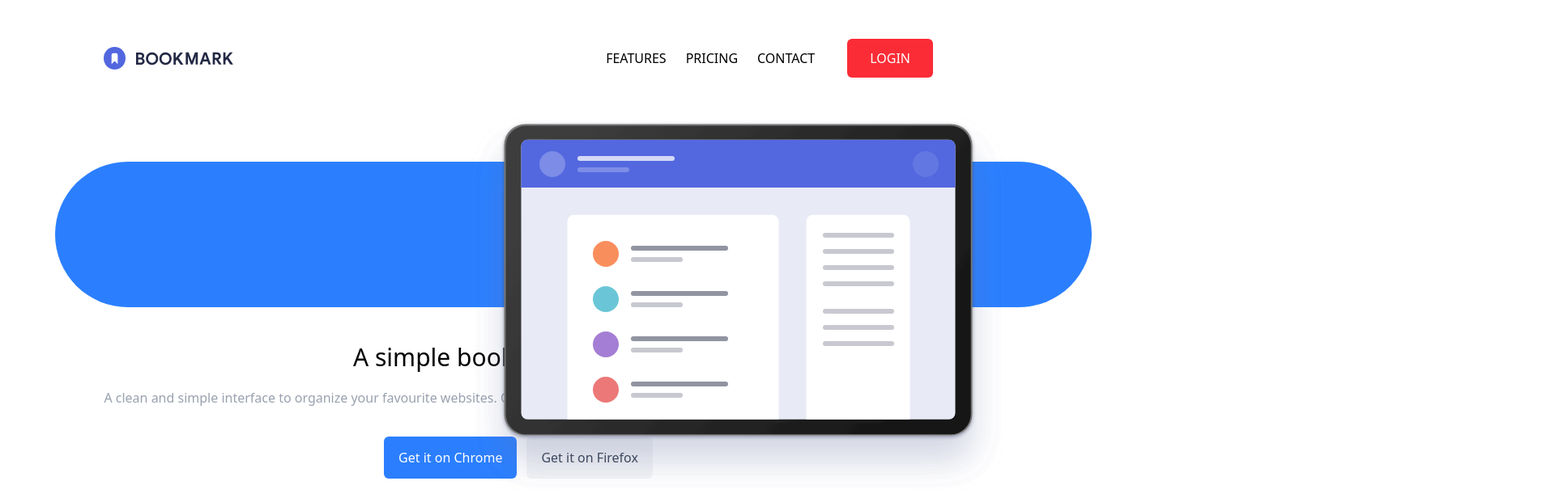
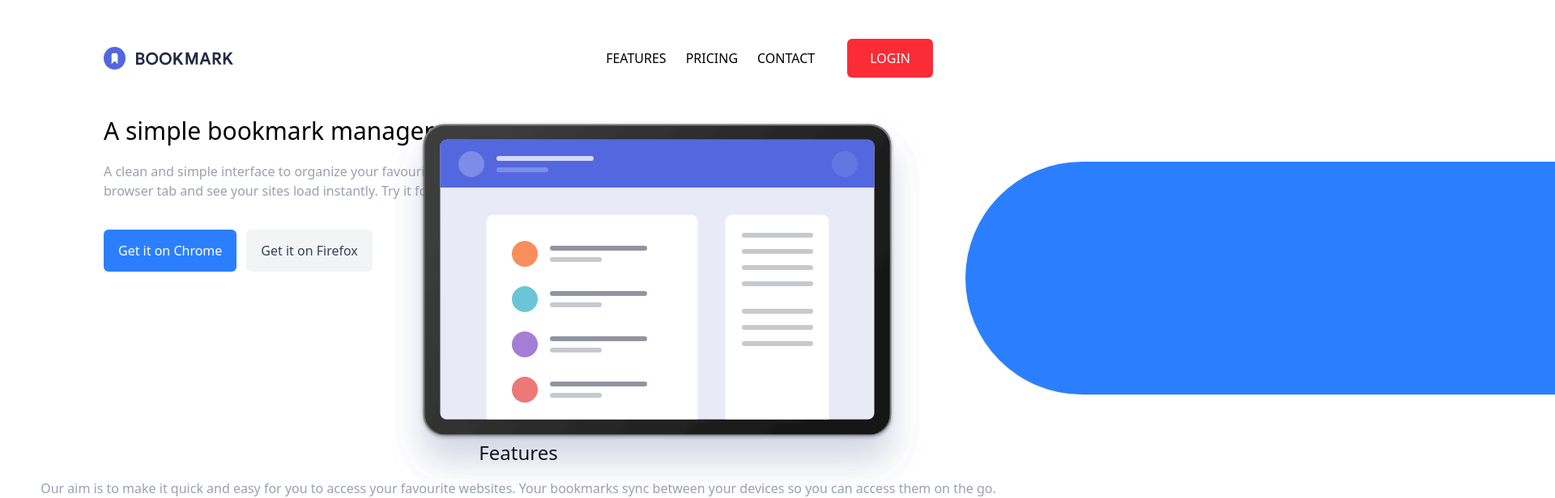
Before and after one commit to mstne03/Sprint-5, a React (Vite) app: page / in a window 1280 px wide. Shown: the top 616 px of the page at 81% size, 1920 px wide, since content can reach past the window. Built offline with nearby package versions, Linux system fonts and the light colour scheme.

Commit message:
feature - First stylings for responsive design in hero section

```diff
--- a/src/components/HeroSection/HeroSection.tsx
+++ b/src/components/HeroSection/HeroSection.tsx
@@ -4,7 +4,7 @@ import Image from '../../assets/Imagenes/illustration-hero.svg'
 import TextTemplate from '../TextTemplate/TextTemplate'
 
 const HeroSection = () => (
-  <section className="mx-7 flex flex-col justify-between space-y-70">
+  <section className="mx-7 md:mx-20 lg:mx-32 flex flex-col justify-between space-y-70 md:flex-row-reverse md:gap-96">
     <ImageBgdBlob
       imgSrc={Image}
     />
@@ -20,9 +20,10 @@ const HeroSection = () => (
         "
         titleSize="text-3xl"
         spaceY="space-y-5"
+        textFlow="text-center md:text-left"
       />
 
-      <div className="flex justify-center items-center gap-3">
+      <div className="flex justify-center md:justify-start items-center gap-3">
         <ButtonComponent text="Get it on Chrome" textColor="text-white"/>
 
         <ButtonComponent text="Get it on Firefox" bg_color="bg-gray-100" textColor="text-gray-700"/>
--- a/src/components/ImageBgdBlob/ImageBgdBlob.tsx
+++ b/src/components/ImageBgdBlob/ImageBgdBlob.tsx
@@ -19,8 +19,10 @@ const ImgBgdBlob = ({
       after:bg-blue-500
       after:rounded-full
       after:-z-10
-      after:w-dvw
+      after:w-200
+      after:sm:w-300
       after:h-45
+      after:sm:h-72
       ${blobYDirection}
       ${blobXDirection}
     `}
@@ -28,7 +30,15 @@ const ImgBgdBlob = ({
       <img
         src={imgSrc}
         alt="hero-image"
-        className={`object-contain z-10 absolute right-3 ${imageYDirection}`}
+        className={`
+          object-contain
+          z-10
+          absolute
+          right-3
+          sm:max-w-[500px]
+          md:max-w-none
+          ${imageYDirection}
+        `}
       />
     </div>
   </div>
--- a/src/components/TextTemplate/TextTemplate.tsx
+++ b/src/components/TextTemplate/TextTemplate.tsx
@@ -5,7 +5,8 @@ interface TextTemplateProps {
   titleSize?:string,
   titlePadding?:string,
   content:string,
-  contentSize?:string
+  contentSize?:string,
+  textFlow?:string
 }
 
 const TextTemplate = ({
@@ -15,7 +16,8 @@ const TextTemplate = ({
   titleSize = "text-2xl",
   titlePadding = "",
   content,
-  contentSize = ""
+  contentSize = "",
+  textFlow = "text-center"
 }:TextTemplateProps) => (
     <div className={`
           ${paddingX}
@@ -25,7 +27,7 @@ const TextTemplate = ({
       <h1 className={`
             ${titleSize}
             ${titlePadding}
-            text-center
+            ${textFlow}
             font-medium
           `}
       >
@@ -34,7 +36,7 @@ const TextTemplate = ({
 
       <p className={`
           ${contentSize}
-          text-center
+          ${textFlow}
           text-gray-400
         `}
       >
--- a/src/styles/index.css
+++ b/src/styles/index.css
@@ -210,20 +210,47 @@
   .hidden {
     display: none;
   }
+  .table {
+    display: table;
+  }
   .w-auto {
     width: auto;
   }
   .w-full {
     width: 100%;
   }
+  .max-w-1 {
+    max-width: calc(var(--spacing) * 1);
+  }
   .max-w-35 {
     max-width: calc(var(--spacing) * 35);
+  }
+  .max-w-\[200px\] {
+    max-width: 200px;
+  }
+  .max-w-\[300px\] {
+    max-width: 300px;
+  }
+  .max-w-\[400px\] {
+    max-width: 400px;
+  }
+  .max-w-\[500px\] {
+    max-width: 500px;
+  }
+  .max-w-\[600px\] {
+    max-width: 600px;
+  }
+  .border-collapse {
+    border-collapse: collapse;
   }
   .transform {
     transform: var(--tw-rotate-x,) var(--tw-rotate-y,) var(--tw-rotate-z,) var(--tw-skew-x,) var(--tw-skew-y,);
   }
   .cursor-pointer {
     cursor: pointer;
+  }
+  .resize {
+    resize: both;
   }
   .flex-col {
     flex-direction: column;
@@ -294,6 +321,10 @@
   .rounded-b-2xl {
     border-bottom-right-radius: var(--radius-2xl);
     border-bottom-left-radius: var(--radius-2xl);
+  }
+  .border {
+    border-style: var(--tw-border-style);
+    border-width: 1px;
   }
   .border-2 {
     border-style: var(--tw-border-style);
@@ -395,6 +426,9 @@
   .text-white {
     color: var(--color-white);
   }
+  .underline {
+    text-decoration-line: underline;
+  }
   .shadow {
     --tw-shadow: 0 1px 3px 0 var(--tw-shadow-color, rgb(0 0 0 / 0.1)), 0 1px 2px -1px var(--tw-shadow-color, rgb(0 0 0 / 0.1));
     box-shadow: var(--tw-inset-shadow), var(--tw-inset-ring-shadow), var(--tw-ring-offset-shadow), var(--tw-ring-shadow), var(--tw-shadow);
@@ -402,6 +436,10 @@
   .shadow-lg {
     --tw-shadow: 0 10px 15px -3px var(--tw-shadow-color, rgb(0 0 0 / 0.1)), 0 4px 6px -4px var(--tw-shadow-color, rgb(0 0 0 / 0.1));
     box-shadow: var(--tw-inset-shadow), var(--tw-inset-ring-shadow), var(--tw-ring-offset-shadow), var(--tw-ring-shadow), var(--tw-shadow);
+  }
+  .outline {
+    outline-style: var(--tw-outline-style);
+    outline-width: 1px;
   }
   .filter {
     filter: var(--tw-blur,) var(--tw-brightness,) var(--tw-contrast,) var(--tw-grayscale,) var(--tw-hue-rotate,) var(--tw-invert,) var(--tw-saturate,) var(--tw-sepia,) var(--tw-drop-shadow,);
@@ -454,10 +492,34 @@
       height: calc(var(--spacing) * 45);
     }
   }
+  .after\:w-100 {
+    &::after {
+      content: var(--tw-content);
+      width: calc(var(--spacing) * 100);
+    }
+  }
+  .after\:w-200 {
+    &::after {
+      content: var(--tw-content);
+      width: calc(var(--spacing) * 200);
+    }
+  }
   .after\:w-dvw {
     &::after {
       content: var(--tw-content);
       width: 100dvw;
+    }
+  }
+  .after\:w-lvw {
+    &::after {
+      content: var(--tw-content);
+      width: 100lvw;
+    }
+  }
+  .after\:min-w-lvw {
+    &::after {
+      content: var(--tw-content);
+      min-width: 100lvw;
     }
   }
   .after\:rounded-full {
@@ -479,6 +541,76 @@
       content: var(--tw-content);
     }
   }
+  .sm\:top-3 {
+    @media (width >= 40rem) {
+      top: calc(var(--spacing) * 3);
+    }
+  }
+  .sm\:bottom-0 {
+    @media (width >= 40rem) {
+      bottom: calc(var(--spacing) * 0);
+    }
+  }
+  .sm\:bottom-2 {
+    @media (width >= 40rem) {
+      bottom: calc(var(--spacing) * 2);
+    }
+  }
+  .sm\:bottom-3 {
+    @media (width >= 40rem) {
+      bottom: calc(var(--spacing) * 3);
+    }
+  }
+  .sm\:bottom-\[-300px\] {
+    @media (width >= 40rem) {
+      bottom: -300px;
+    }
+  }
+  .sm\:bottom-\[-330px\] {
+    @media (width >= 40rem) {
+      bottom: -330px;
+    }
+  }
+  .sm\:bottom-\[-360px\] {
+    @media (width >= 40rem) {
+      bottom: -360px;
+    }
+  }
+  .sm\:bottom-\[-390px\] {
+    @media (width >= 40rem) {
+      bottom: -390px;
+    }
+  }
+  .sm\:bottom-\[-400px\] {
+    @media (width >= 40rem) {
+      bottom: -400px;
+    }
+  }
+  .sm\:bottom-\[3px\] {
+    @media (width >= 40rem) {
+      bottom: 3px;
+    }
+  }
+  .sm\:max-w-\[200px\] {
+    @media (width >= 40rem) {
+      max-width: 200px;
+    }
+  }
+  .sm\:max-w-\[500px\] {
+    @media (width >= 40rem) {
+      max-width: 500px;
+    }
+  }
+  .sm\:max-w-\[600px\] {
+    @media (width >= 40rem) {
+      max-width: 600px;
+    }
+  }
+  .sm\:max-w-fit {
+    @media (width >= 40rem) {
+      max-width: fit-content;
+    }
+  }
   .sm\:min-w-40 {
     @media (width >= 40rem) {
       min-width: calc(var(--spacing) * 40);
@@ -487,6 +619,35 @@
   .sm\:gap-20 {
     @media (width >= 40rem) {
       gap: calc(var(--spacing) * 20);
+    }
+  }
+  .after\:sm\:h-72 {
+    &::after {
+      content: var(--tw-content);
+      @media (width >= 40rem) {
+        height: calc(var(--spacing) * 72);
+      }
+    }
+  }
+  .after\:sm\:h-96 {
+    &::after {
+      content: var(--tw-content);
+      @media (width >= 40rem) {
+        height: calc(var(--spacing) * 96);
+      }
+    }
+  }
+  .after\:sm\:w-300 {
+    &::after {
+      content: var(--tw-content);
+      @media (width >= 40rem) {
+        width: calc(var(--spacing) * 300);
+      }
+    }
+  }
+  .md\:mx-20 {
+    @media (width >= 48rem) {
+      margin-inline: calc(var(--spacing) * 20);
     }
   }
   .md\:flex {
@@ -499,6 +660,21 @@
       display: none;
     }
   }
+  .md\:max-w-fit {
+    @media (width >= 48rem) {
+      max-width: fit-content;
+    }
+  }
+  .md\:max-w-none {
+    @media (width >= 48rem) {
+      max-width: none;
+    }
+  }
+  .md\:flex-row-reverse {
+    @media (width >= 48rem) {
+      flex-direction: row-reverse;
+    }
+  }
   .md\:items-center {
     @media (width >= 48rem) {
       align-items: center;
@@ -509,14 +685,42 @@
       justify-content: center;
     }
   }
+  .md\:justify-start {
+    @media (width >= 48rem) {
+      justify-content: flex-start;
+    }
+  }
   .md\:gap-10 {
     @media (width >= 48rem) {
       gap: calc(var(--spacing) * 10);
     }
   }
+  .md\:gap-96 {
+    @media (width >= 48rem) {
+      gap: calc(var(--spacing) * 96);
+    }
+  }
   .md\:px-20 {
     @media (width >= 48rem) {
       padding-inline: calc(var(--spacing) * 20);
+    }
+  }
+  .md\:text-left {
+    @media (width >= 48rem) {
+      text-align: left;
+    }
+  }
+  .after\:md\:h-96 {
+    &::after {
+      content: var(--tw-content);
+      @media (width >= 48rem) {
+        height: calc(var(--spacing) * 96);
+      }
+    }
+  }
+  .lg\:mx-32 {
+    @media (width >= 64rem) {
+      margin-inline: calc(var(--spacing) * 32);
     }
   }
   .lg\:px-32 {
@@ -624,6 +828,11 @@
   inherits: false;
   initial-value: 0 0 #0000;
 }
+@property --tw-outline-style {
+  syntax: "*";
+  inherits: false;
+  initial-value: solid;
+}
 @property --tw-blur {
   syntax: "*";
   inherits: false;
@@ -707,6 +916,7 @@
       --tw-ring-offset-width: 0px;
       --tw-ring-offset-color: #fff;
       --tw-ring-offset-shadow: 0 0 #0000;
+      --tw-outline-style: solid;
       --tw-blur: initial;
       --tw-brightness: initial;
       --tw-contrast: initial;
```
